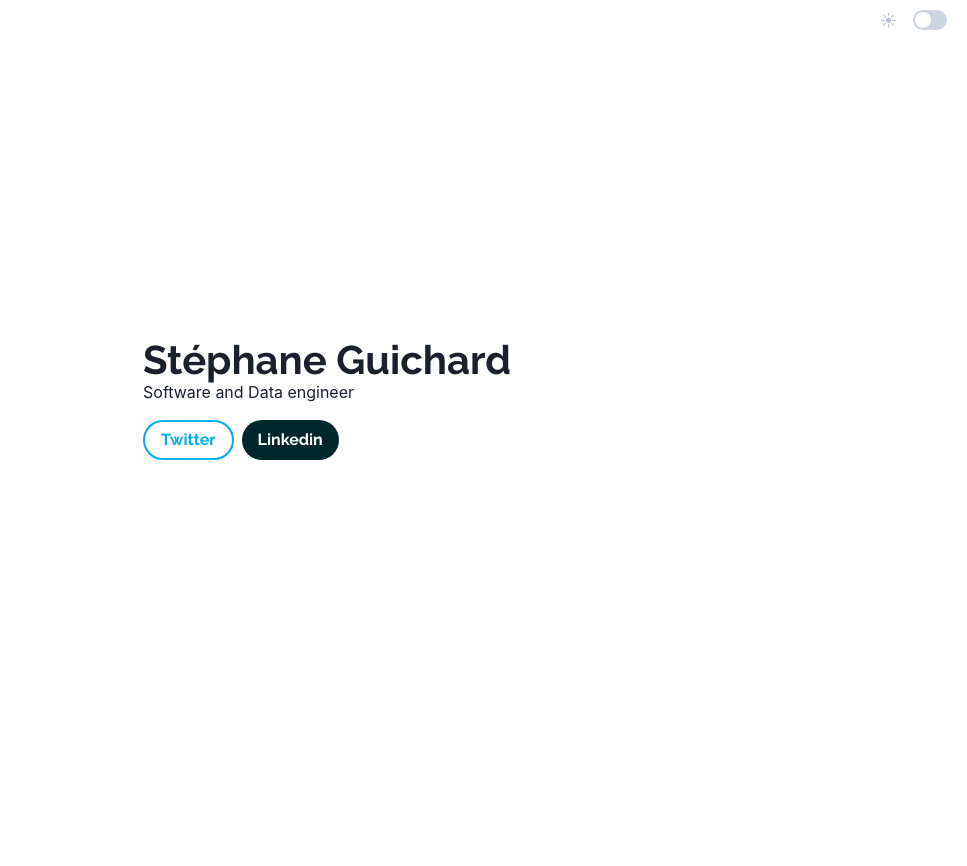
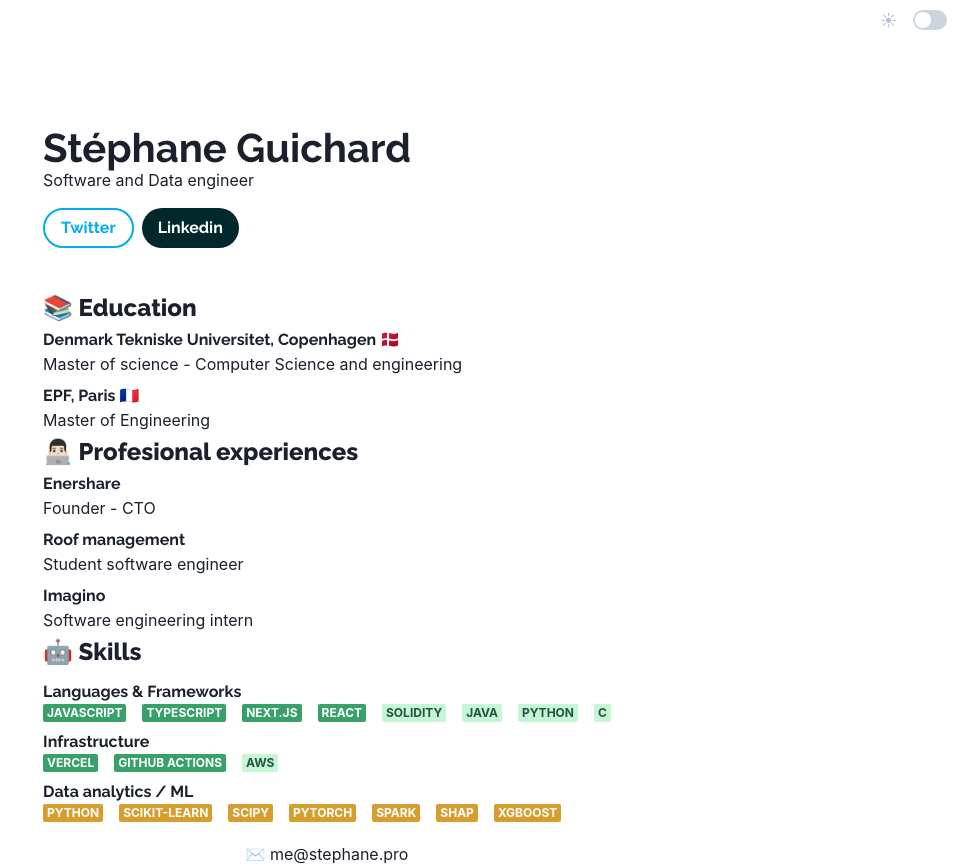
Before and after one commit to StephaneGcrd/marryme, a Next.js app: page / in a window 1280 px wide. Shown: the whole page, without its empty margins (313-1280 px from the left). Before the commit the page ends 800 px from the top, so only its background shows below. Built offline with nearby package versions, Linux system fonts and the light colour scheme.

Commit message:
put resume

```diff
--- /dev/null
+++ b/components/Resume.tsx
@@ -0,0 +1,107 @@
+import React from "react";
+import { Box, Badge, Stack } from "@chakra-ui/react";
+
+const Resume = () => {
+	return (
+		<Box mt={10} maxWidth="600px">
+			<Box textStyle="h3">📚 Education</Box>
+			<Box>
+				<Box textStyle="h2">Denmark Tekniske Universitet, Copenhagen 🇩🇰 </Box>
+				<Box>Master of science - Computer Science and engineering</Box>
+			</Box>
+			<Box mt={2}>
+				<Box textStyle="h2">EPF, Paris 🇫🇷</Box>
+				<Box>Master of Engineering</Box>
+			</Box>
+			<Box textStyle="h3">👨🏻‍💻 Profesional experiences</Box>
+			<Box>
+				<Box textStyle="h2">Enershare </Box>
+				<Box>Founder - CTO</Box>
+			</Box>
+			<Box mt={2}>
+				<Box textStyle="h2">Roof management </Box>
+				<Box>Student software engineer</Box>
+			</Box>
+			<Box mt={2}>
+				<Box textStyle="h2">Imagino</Box>
+				<Box>Software engineering intern</Box>
+			</Box>
+			<Box textStyle="h3">🤖 Skills</Box>
+			<Box mt={2}>
+				<Box textStyle="h2">Languages & Frameworks</Box>
+				<Stack direction="row" wrap="wrap" gap={2}>
+					<Badge variant="solid" colorScheme="green">
+						Javascript
+					</Badge>
+					<Badge variant="solid" colorScheme="green">
+						Typescript
+					</Badge>
+					<Badge variant="solid" colorScheme="green">
+						Next.js
+					</Badge>
+					<Badge variant="solid" colorScheme="green">
+						React
+					</Badge>
+					<Badge variant="subtle" colorScheme="green">
+						Solidity
+					</Badge>
+					<Badge variant="subtle" colorScheme="green">
+						Java
+					</Badge>
+					<Badge variant="subtle" colorScheme="green">
+						Python
+					</Badge>
+					<Badge variant="subtle" colorScheme="green">
+						C
+					</Badge>
+				</Stack>
+			</Box>
+
+			<Box mt={2}>
+				<Box textStyle="h2">Infrastructure</Box>
+				<Stack direction="row" wrap="wrap" gap={2}>
+					<Badge variant="solid" colorScheme="green">
+						Vercel
+					</Badge>
+					<Badge variant="solid" colorScheme="green">
+						Github Actions
+					</Badge>
+					<Badge variant="subtle" colorScheme="green">
+						AWS
+					</Badge>
+				</Stack>
+			</Box>
+			<Box mt={2}>
+				<Box textStyle="h2">Data analytics / ML</Box>
+				<Stack direction="row" wrap="wrap" gap={2}>
+					<Badge variant="solid" colorScheme="yellow">
+						Python
+					</Badge>
+					<Badge variant="solid" colorScheme="yellow">
+						Scikit-learn
+					</Badge>
+					<Badge variant="solid" colorScheme="yellow">
+						SciPy
+					</Badge>
+					<Badge variant="solid" colorScheme="yellow">
+						PyTorch
+					</Badge>
+					<Badge variant="solid" colorScheme="yellow">
+						Spark
+					</Badge>
+					<Badge variant="solid" colorScheme="yellow">
+						SHAP
+					</Badge>
+					<Badge variant="solid" colorScheme="yellow">
+						XGBOOST
+					</Badge>
+				</Stack>
+				<Box mt={5} textAlign="center">
+					✉️ me@stephane.pro
+				</Box>
+			</Box>
+		</Box>
+	);
+};
+
+export default Resume;
--- a/pages/index.tsx
+++ b/pages/index.tsx
@@ -2,6 +2,7 @@
 
 import { Box, Button, useColorMode, Flex, Switch } from "@chakra-ui/react";
 import Link from "next/link";
+import Resume from "components/Resume";
 
 export default function Home() {
 	const { colorMode, toggleColorMode } = useColorMode();
@@ -29,9 +30,10 @@
 					justifyContent="center"
 					alignItems="center"
 					minH="100vh"
+					px={[8, 4]}
 				>
-					<Box>
-						<Box>
+					<Box maxW={"98vw"}>
+						<Box mt={["50vw", "20vw", "10vw"]}>
 							<Box textStyle="h1">Stéphane Guichard</Box>
 							<Box> Software and Data engineer</Box>
 							<Box>
@@ -52,6 +54,7 @@
 								</Link>
 							</Box>
 						</Box>
+						<Resume />
 					</Box>
 				</Box>
 			</Box>
--- a/theme/theme.ts
+++ b/theme/theme.ts
@@ -27,21 +27,27 @@
 		fontSize: [16],
 		fontWeight: [700],
 		fontFamily: "Raleway",
-		color: "darkGreen",
+		baseStyle: ({ colorMode }) => ({
+			color: colorMode === "dark" ? "darkGreen" : "white",
+		}),
 	},
 	h3: {
 		fontSize: [20, 24],
 		fontWeight: [800],
 		fontFamily: "Raleway",
-		color: "darkGreen",
 		lineHeight: [10],
+		baseStyle: ({ colorMode }) => ({
+			color: colorMode === "dark" ? "darkGreen" : "white",
+		}),
 	},
 	h4: {
 		fontSize: [18, 20, 20],
 		fontWeight: [800],
 		fontFamily: "Raleway",
-		color: "darkGreen",
 		lineHeight: [6],
+		baseStyle: ({ colorMode }) => ({
+			color: colorMode === "dark" ? "darkGreen" : "white",
+		}),
 	},
 	p: {
 		fontSize: [18, 20],
```
